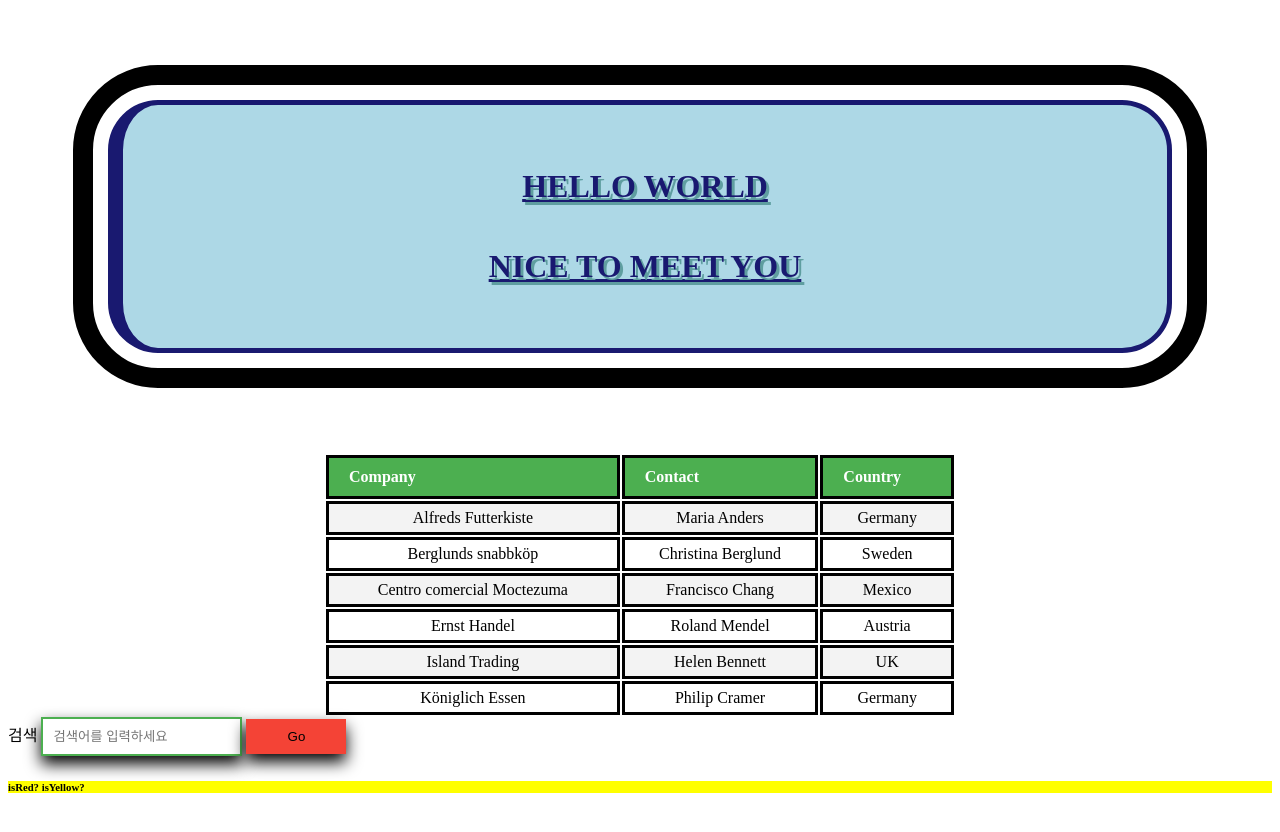
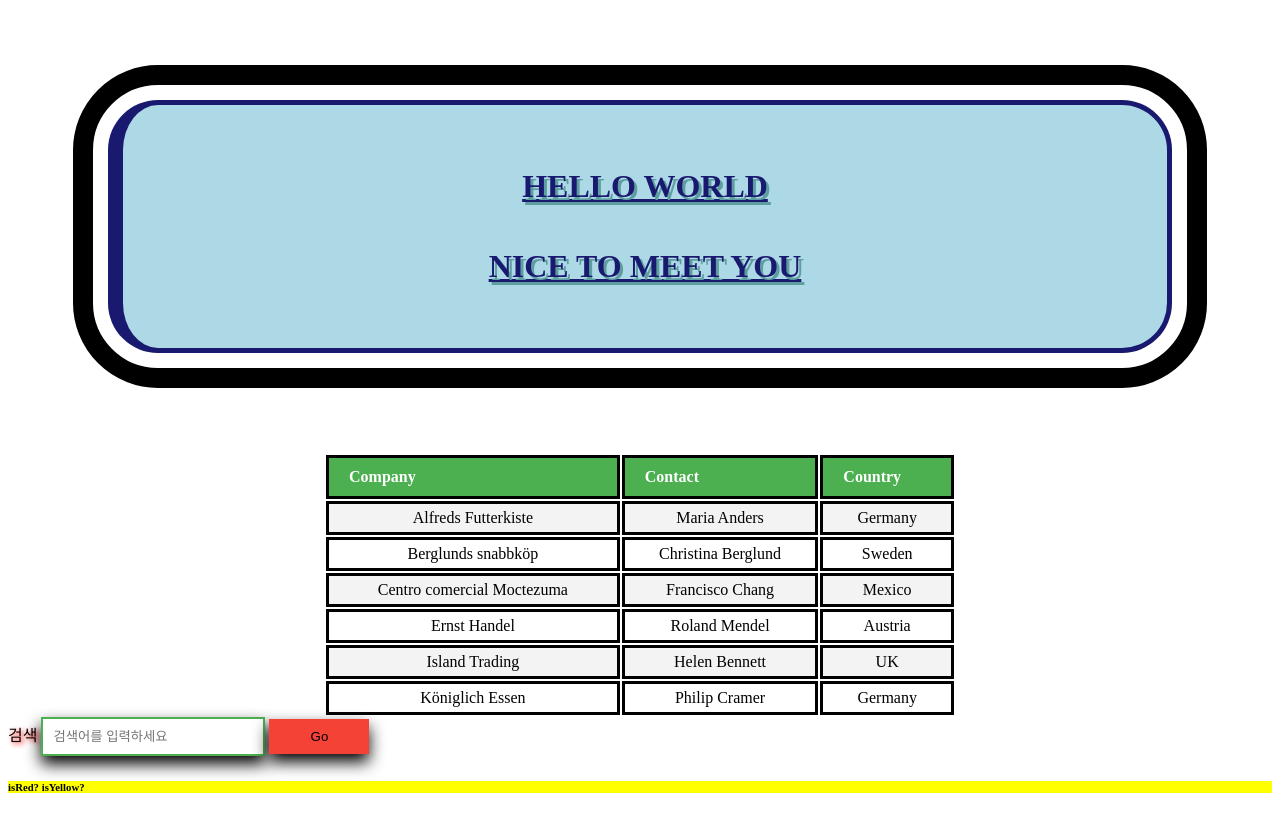
Before and after one commit to MinHyungRHIE/Playground.HTML-CSS, a plain HTML site: page 02_CSS3/03_Using_CSS_taste.html in a window 1280 px wide. Drawn offline with Linux system fonts and the light colour scheme.

Commit message:
break time

```diff
--- a/02_CSS3/03_Using_CSS_taste.html
+++ b/02_CSS3/03_Using_CSS_taste.html
@@ -67,21 +67,23 @@
             background-color:bisque;
         }
 
-        .searching p{
-            display:inline-block;
-
-            box-shadow: 0px 8px 16px 0px rgba(0,0,0,1);
+        .searching span{
+            text-shadow: 2px 2px 5px red;
         }
 
         .searching input{
             padding:10px;
+            width: 200px;
             border-style: solid;
             border-color:#4CAF50;
             box-shadow: 0px 8px 16px 0px rgba(0,0,0,1);
+            transition: width 0.5s;
         }
 
         .searching input:focus{
+            display:inline;
             background-color: aquamarine;
+            width:90%;
         }
 
         .searching button{
@@ -103,6 +105,8 @@
         #content h6 {
             background-color: yellow;
         }
+
+
     </style>
 </head>
 <body>
@@ -158,6 +162,9 @@
         <h6>isRed? isYellow?</h6>
     </div>
 
+    <br>
+
+
 
 
 </body>
```
Also changed, not shown: 02_CSS3/02_CSS-practice.html (+2 -2 lines), 1 other file.
